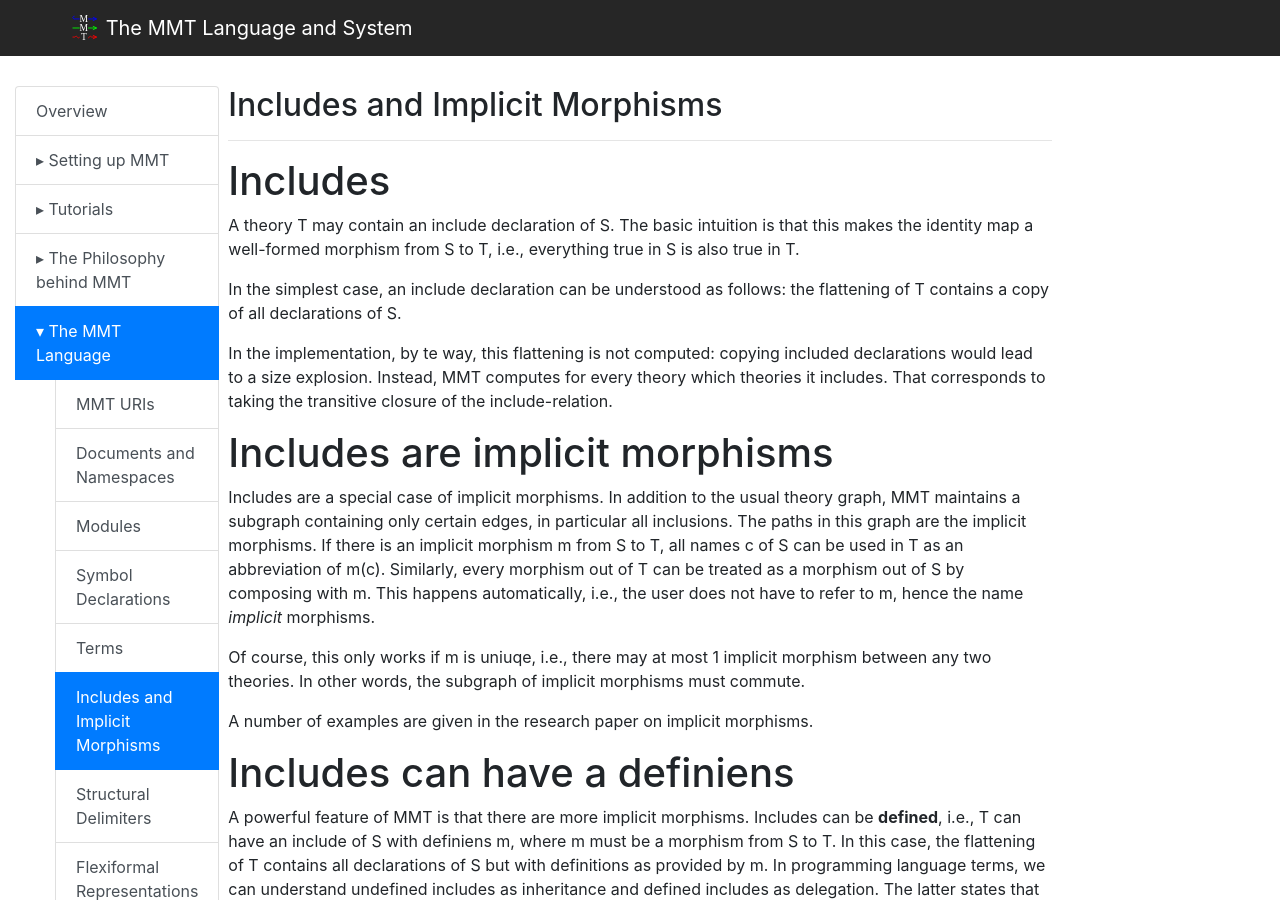
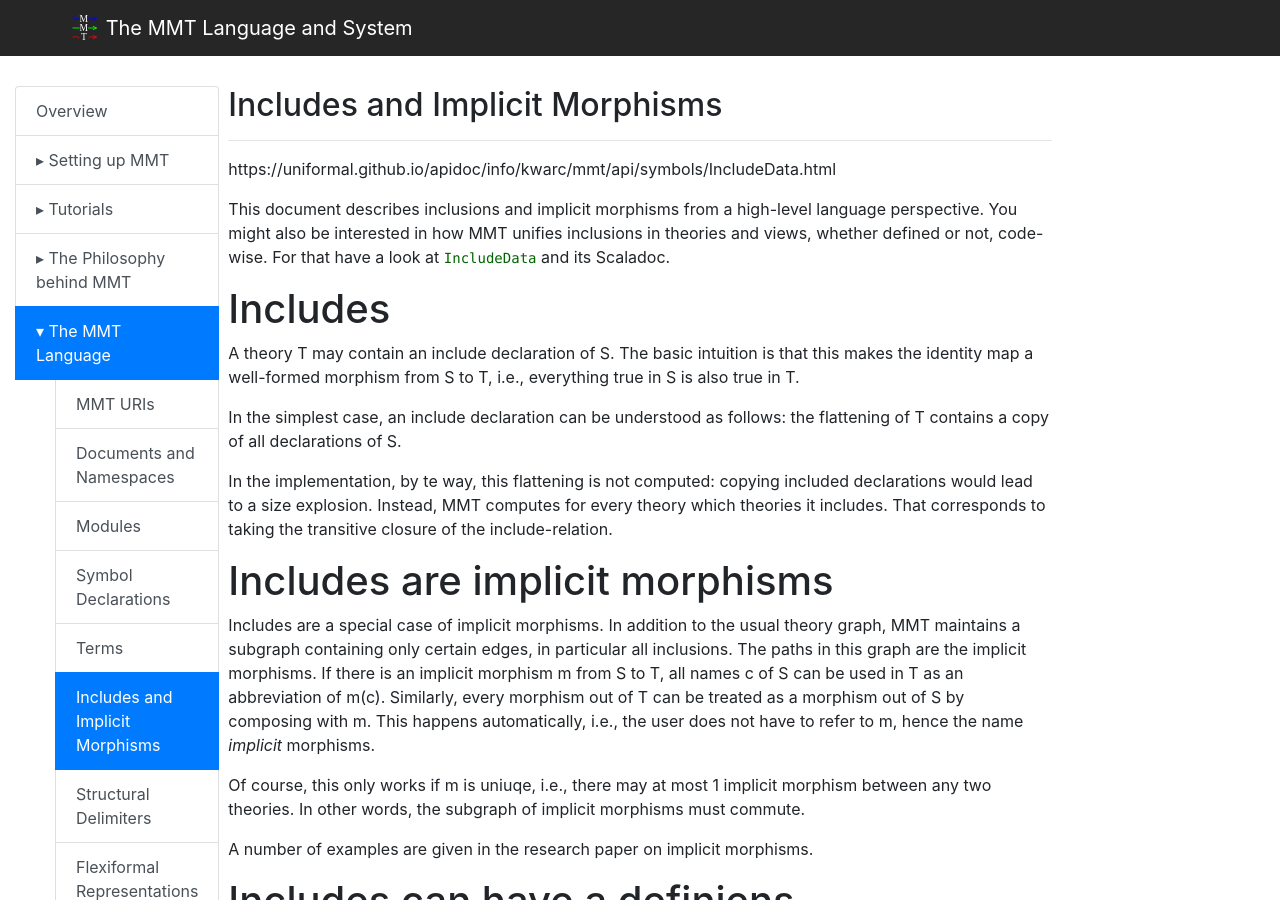
Before and after one commit to UniFormal/uniformal.github.io, a Jekyll site: the page built from doc/language/implicit.md, in a window 1280 px wide and 900 px high. Built offline with Jekyll 4.4.1, drawn with Linux system fonts in a browser that asks for light colours; a script that is not in the unit is left out.

Commit message:
Link to IncludeData docs
I added some examples to the IncludeData docs in the latest MMT devel commit

```diff
--- a/doc/language/implicit.md
+++ b/doc/language/implicit.md
@@ -2,6 +2,9 @@
 layout: doc
 title: Includes and Implicit Morphisms
 ---
+https://uniformal.github.io/apidoc/info/kwarc/mmt/api/symbols/IncludeData.html
+
+This document describes inclusions and implicit morphisms from a high-level language perspective. You might also be interested in how MMT unifies inclusions in theories and views, whether defined or not, code-wise. For that have a look at [`IncludeData`](apidoc://info.kwarc.mmt.api.symbols.IncludeData) and its Scaladoc.
 
 # Includes
 
```
